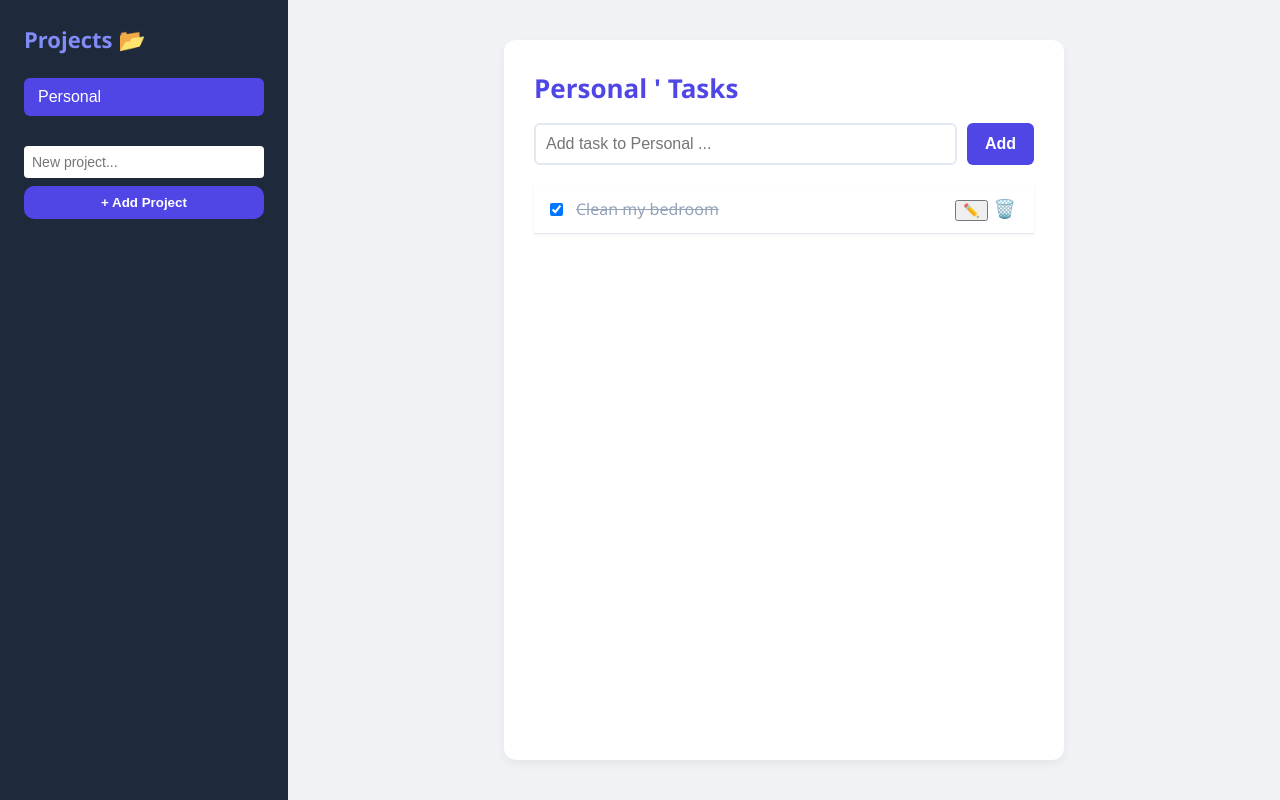
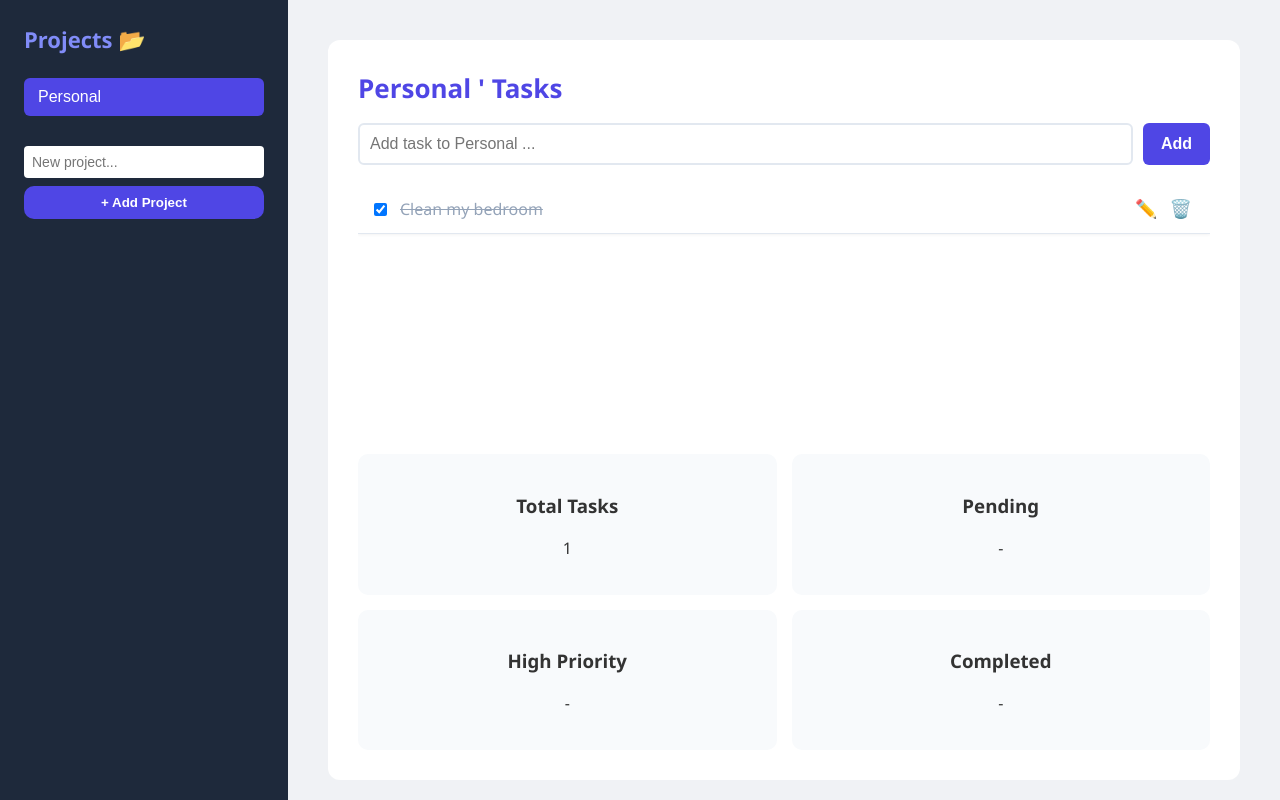
Before and after one commit to Aparajit79/TaskFlow, a React (Vite) app: page / in a window 1280 px wide. Built offline with nearby package versions, Linux system fonts and the light colour scheme.

Commit message:
Component added for stats

```diff
--- a/src/App.jsx
+++ b/src/App.jsx
@@ -3,7 +3,11 @@ import Sidebar from './components/Sidebar';
 import TaskList from './components/TaskList';
 import { useTaskFlow } from './hooks/useTaskFlow';
 
+
 export function App() {
+
+
+
   const {
     projects,
     activeProject,
@@ -15,6 +19,7 @@ export function App() {
     handleDeleteTask,
     handleEditTask
   } = useTaskFlow();
+
 
   return (
     <div className="app-container">
@@ -35,6 +40,7 @@ export function App() {
           onDeleteTask={handleDeleteTask}
           onEditTask={handleEditTask}
         />
+
       </main>
 
     </div>
--- a/src/components/TaskList.jsx
+++ b/src/components/TaskList.jsx
@@ -1,4 +1,5 @@
 import React, { useState } from 'react';
+import TaskStats from './TaskStats';
 
 export function TaskList({
   activeProject,
@@ -11,6 +12,8 @@ export function TaskList({
   const [inputText, setInputText] = useState('');
   const [editingId, setEditingId] = useState(null);
   const [editText, setEditText] = useState('');
+
+
 
   const handleSubmit = (e) => {
     e.preventDefault();
@@ -49,7 +52,7 @@ export function TaskList({
           Add
          </button>
       </form>
-
+      <div className="task-list-container">
       <ul className="task-list">
         {tasks.length === 0 ? (
           <p style={{ textAlign: 'center', color: '#94a3b8', marginTop: '20px' }}>
@@ -79,11 +82,11 @@ export function TaskList({
 
           <div>
           {editingId === task.id ? (
-          <button onClick={() => saveEdit(task.id)}>
+          <button className="delete-button" onClick={() => saveEdit(task.id)}>
                     💾
           </button>
           ) : (
-          <button onClick={() => startEditing(task)}>
+          <button className="delete-button" onClick={() => startEditing(task)}>
                     ✏️
           </button>
           )}
@@ -99,6 +102,11 @@ export function TaskList({
         ))
         )}
       </ul>
+      </div>
+      <TaskStats
+      totalTasks={tasks.length}
+      completedTasks={tasks.filter(task => task.completed).length}
+      />
     </div>
   );
 }
--- a/src/components/TaskStats.jsx
+++ b/src/components/TaskStats.jsx
@@ -0,0 +1,27 @@
+function TaskStats({ totalTasks }) {
+  return (
+    <div className="task-stats">
+      <div className="stat-card">
+        <h3>Total Tasks</h3>
+        <p>{totalTasks}</p>
+      </div>
+
+      <div className="stat-card">
+        <h3>Pending</h3>
+        <p>-</p>
+      </div>
+
+      <div className="stat-card">
+        <h3>High Priority</h3>
+        <p>-</p>
+      </div>
+
+      <div className="stat-card">
+        <h3>Completed</h3>
+        <p>-</p>
+      </div>
+    </div>
+  );
+}
+
+export default TaskStats;
--- a/src/index.css
+++ b/src/index.css
@@ -1,3 +1,10 @@
+html,
+body,
+#root {
+  height: 100%;
+  overflow: hidden;
+}
+
 body {
   font-family: 'Segoe UI', Tahoma, Geneva, Verdana, sans-serif;
   background-color: #f0f2f5;
@@ -65,19 +72,25 @@ body {
 .main-content {
   flex-grow: 1;
   padding: 40px;
+  background: #f0f2f5;
+
   display: flex;
-  background-color: #f0f2f5;
   justify-content: center;
+  align-items: center;
 }
 
 
 .app-card {
+  width: 100%;
+  max-width: 1100px;
+  height: 85vh;
+
+  display: flex;
+  flex-direction: column;
+
   background: white;
   padding: 30px;
   border-radius: 12px;
-  box-shadow: 0 4px 10px rgba(0, 0, 0, 0.05);
-  width: 100%;
-  max-width: 500px;
 }
 
 h1 {
@@ -162,3 +175,26 @@ h1 {
 .delete-button:hover {
   transform: scale(1.2);
 }
+
+.task-stats {
+  margin-top: auto;
+
+  display: grid;
+  grid-template-columns: repeat(2, 1fr);
+
+  gap: 15px;
+
+  flex-shrink: 0;
+}
+
+.stat-card {
+  background: #f8fafc;
+  border-radius: 10px;
+  padding: 20px;
+  text-align: center;
+}
+.task-list-container {
+  min-height: 0;
+  overflow-y: auto;
+  flex:1;
+}
```
